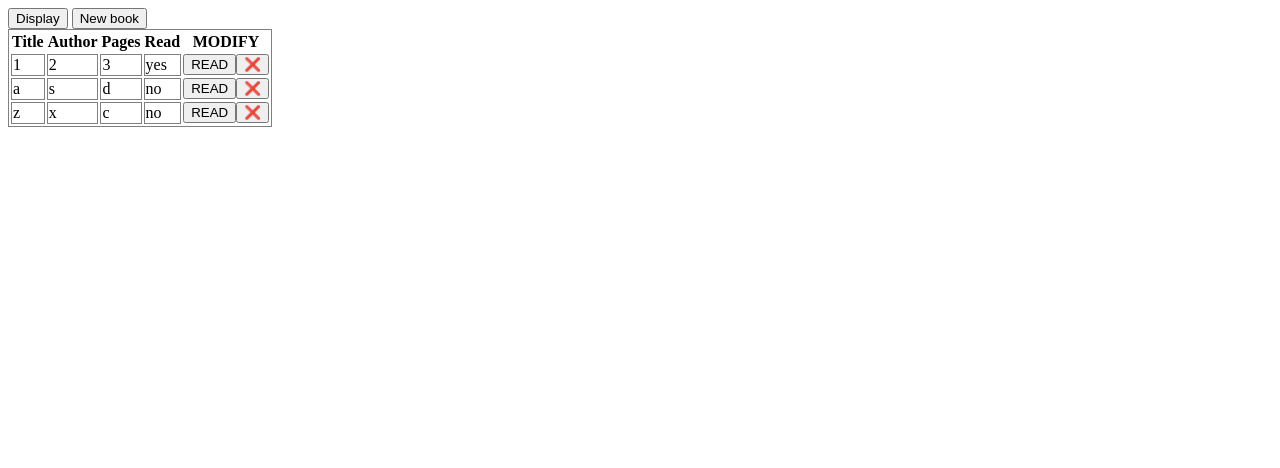
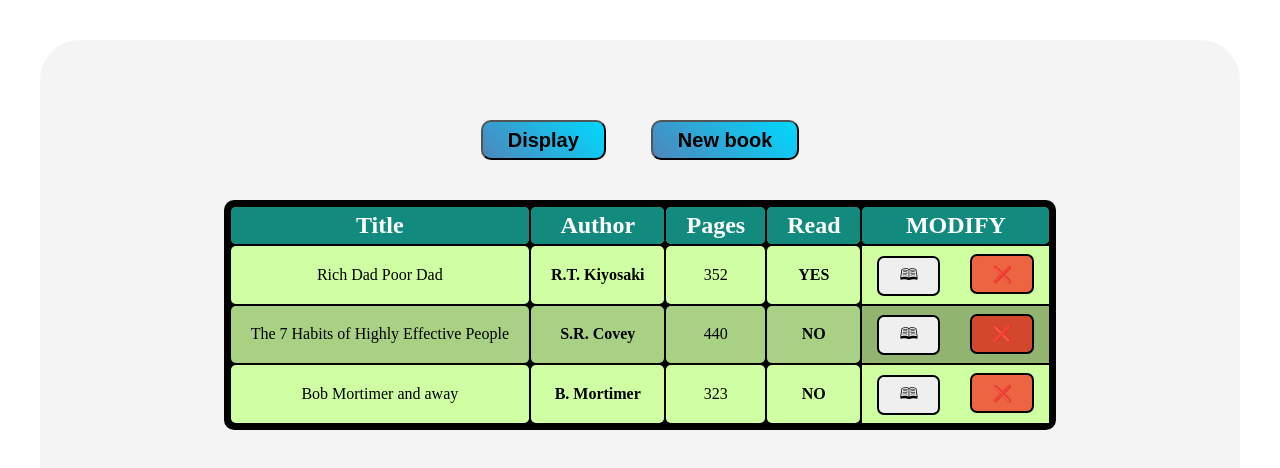
Before and after one commit to stef44n/library, a plain HTML site: page index.html in a window 1280 px wide. Both pictures are taken after a click on the button "Display". Drawn offline with Linux system fonts and the light colour scheme.

Commit message:
Apply styles

```diff
--- a/index.html
+++ b/index.html
@@ -9,8 +9,10 @@
 </head>
 <body>
     <div id="container">
-        <button class="displayBtn">Display</button>
-        <button class="newBook">New book</button>
+        <div>
+            <button class="displayBtn">Display</button>
+            <button class="newBook">New book</button>
+        </div>
         <div id="table">
             <!-- <tr>
                 <td>Title</td>
--- a/script.js
+++ b/script.js
@@ -35,9 +35,9 @@ function addBookToLibrary() {
     // return console.log(myLibrary[count].info());
 };
 
-let book1 = new Book(1, 2, 3, 'yes');
-let book2 = new Book('a', 's', 'd', 'no');
-let book3 = new Book('z', 'x', 'c', 'no');
+let book1 = new Book('Rich Dad Poor Dad', 'R.T. Kiyosaki', '352', 'YES');
+let book2 = new Book('The 7 Habits of Highly Effective People', 'S.R. Covey', '440', 'NO');
+let book3 = new Book('Bob Mortimer and away', 'B. Mortimer', '323', 'NO');
 
 myLibrary.push(book1, book2, book3);
 
@@ -75,7 +75,7 @@ function getTableRows() {
         deleteBtn.innerHTML = '&#10060;'; // add a label to the button
 
         let readBtn = document.createElement('button');
-        readBtn.innerText = 'READ';
+        readBtn.innerHTML = '&#128366;';
 
         Object.values(book).forEach(text => { // add values to each cell
             let cell = document.createElement('td'); // create table data elements
@@ -87,7 +87,8 @@ function getTableRows() {
             row.append(deleteBtn); // add the button to the table behind other values
             deleteBtn.setAttribute('value', num); // set a numeric attribute to match with myLibrary array
             readBtn.setAttribute('value', num); // set a numeric attribute to match with myLibrary array
-            // deleteBtn.setAttribute('class', 'del-btn'); // set a class name
+            readBtn.setAttribute('class', 'read-btn'); // set a class name
+            deleteBtn.setAttribute('class', 'del-btn'); // set a class name
             row.setAttribute('value', num); // set a numeric attribute to match with myLibrary array
         });
 
@@ -97,14 +98,14 @@ function getTableRows() {
         function changeReadStatus() { // toggle read status (from array index = readBtn.value)
             for (let i = 0; i < myLibrary.length; i++){
                 if (readBtn.value == i) {
-                    if (myLibrary[i]['read'] != 'yes'){
+                    if (myLibrary[i]['read'] != 'YES'){
                         // console.log(myLibrary[i]['read']);
                         // console.log(readBtn.value);
-                        myLibrary[i]['read'] = 'yes';
+                        myLibrary[i]['read'] = 'YES';
                         // console.log(myLibrary[i]['read']);
                         getTable();
                     } else {
-                        myLibrary[i]['read'] = 'no';
+                        myLibrary[i]['read'] = 'NO';
                         getTable();
                     };
                 };
--- a/style.css
+++ b/style.css
@@ -1,3 +1,90 @@
-table, tr, td {
-    border: 1px solid gray;
+* {
+    margin: 0;
+    /* padding: 0; */
+    font-size: 20px;
 }
+
+table, tr, th, td {
+    /* border: 1px solid gray; */
+    font-size: 0.8rem;
+}
+
+th {
+    padding: 5px  20px;
+    background-color: #128a7d;
+    border-radius: 5px;
+    color: white;
+    font-size: 1.2rem;
+}
+
+td {
+    padding: 5px 20px;
+    text-align: center;
+    background-color: #ceffa160;
+    border-radius: 5px;
+}
+
+#container {
+    display: flex;
+    flex-direction: column;
+    /* border: solid red 1px; */
+    height: 100%;
+    align-items: center;
+    padding: 40px 40px 80px;
+    margin: 40px;
+    background-color: rgba(128, 128, 128, 0.089);
+    border-radius: 40px;
+}
+
+table {
+    background-color: black;
+    border: black solid 5px;
+    border-radius: 10px;
+    margin-top: 40px;
+}
+
+tr {
+    padding: 5px 0;
+    margin: 7px 0;
+}
+
+tr:nth-child(2n) {
+    background-color: #cfffa1;
+}
+
+tr:nth-child(2n - 1) {
+    background-color: #ceffa1b4;
+}
+
+tr :nth-child(2n){
+    font-weight: bold;
+}
+
+.displayBtn,
+.newBook {
+    height: 2rem;
+    /* width: 6rem; */
+    margin: 40px 20px 0;
+    padding: 5px 25px;
+    border-radius: 10px;
+    background-image: linear-gradient(45deg, rgba(2, 85, 163, 0.678), rgb(0, 217, 255));
+    font-weight: bold;
+    color: black;
+}
+
+.del-btn,
+.read-btn {
+    display: inline-block;
+    margin: 8px 15px;
+    font-size: 0.8rem;
+    padding: 5px 20px;
+    border-radius: 7px;
+    border: black solid 2px;
+    height: 2rem;
+    justify-content: center;
+    align-items: center;
+}
+
+.del-btn {
+    background-color: rgba(255, 0, 0, 0.603);
+}
```
